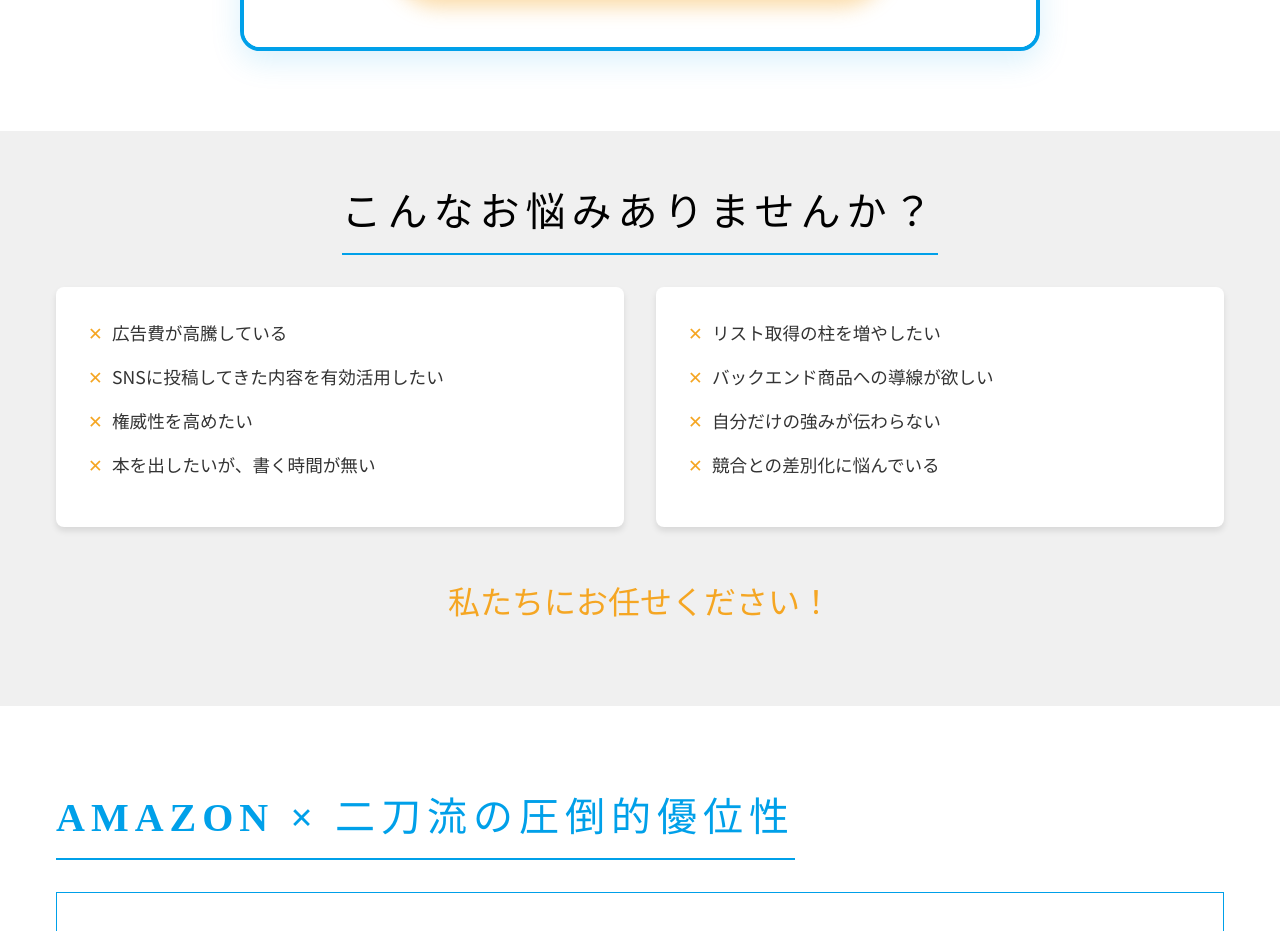
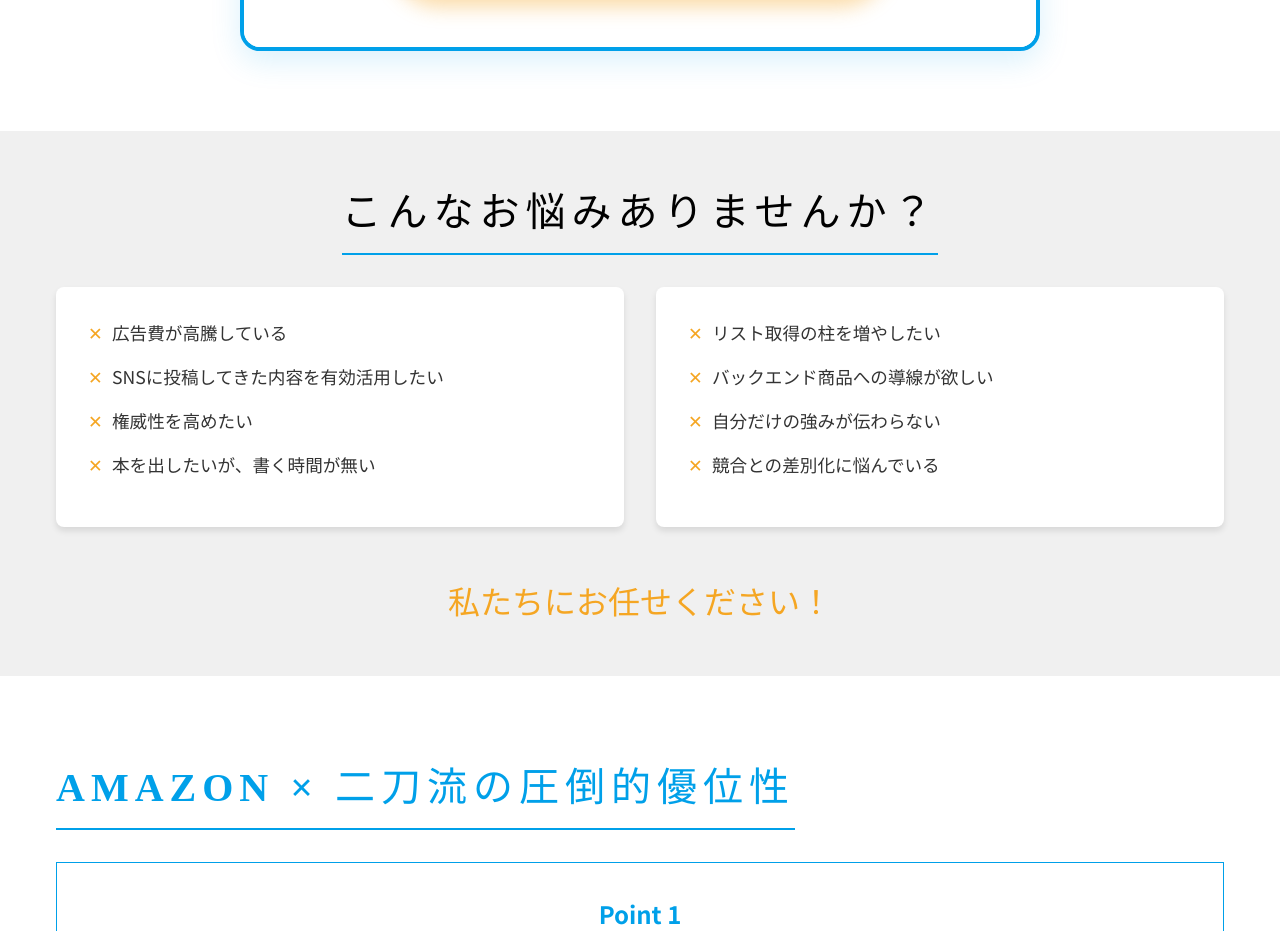
Before and after one commit to rikutoaimanga-max/Kindle-Publishing-Homepage, a React (Vite) app: page / in a window 1280 px wide. Shown: the part 1280-2211 px from the top of the page. Built offline with nearby package versions, Linux system fonts and the light colour scheme.

Commit message:
Style: Reduce bottom padding of Problem section

```diff
--- a/src/components/Problem.jsx
+++ b/src/components/Problem.jsx
@@ -3,7 +3,7 @@ import '../styles/global.css';
 
 const Problem = () => {
     return (
-        <section style={{ backgroundColor: '#f0f0f0', padding: '50px 0 80px', color: 'var(--color-text-dark)' }}>
+        <section style={{ backgroundColor: '#f0f0f0', padding: '50px 0 50px', color: 'var(--color-text-dark)' }}>
             <div className="container">
                 <div style={{ textAlign: 'center' }}>
                     <h2 className="section-title" style={{ color: '#000' }}>こんなお悩みありませんか？</h2>
```
